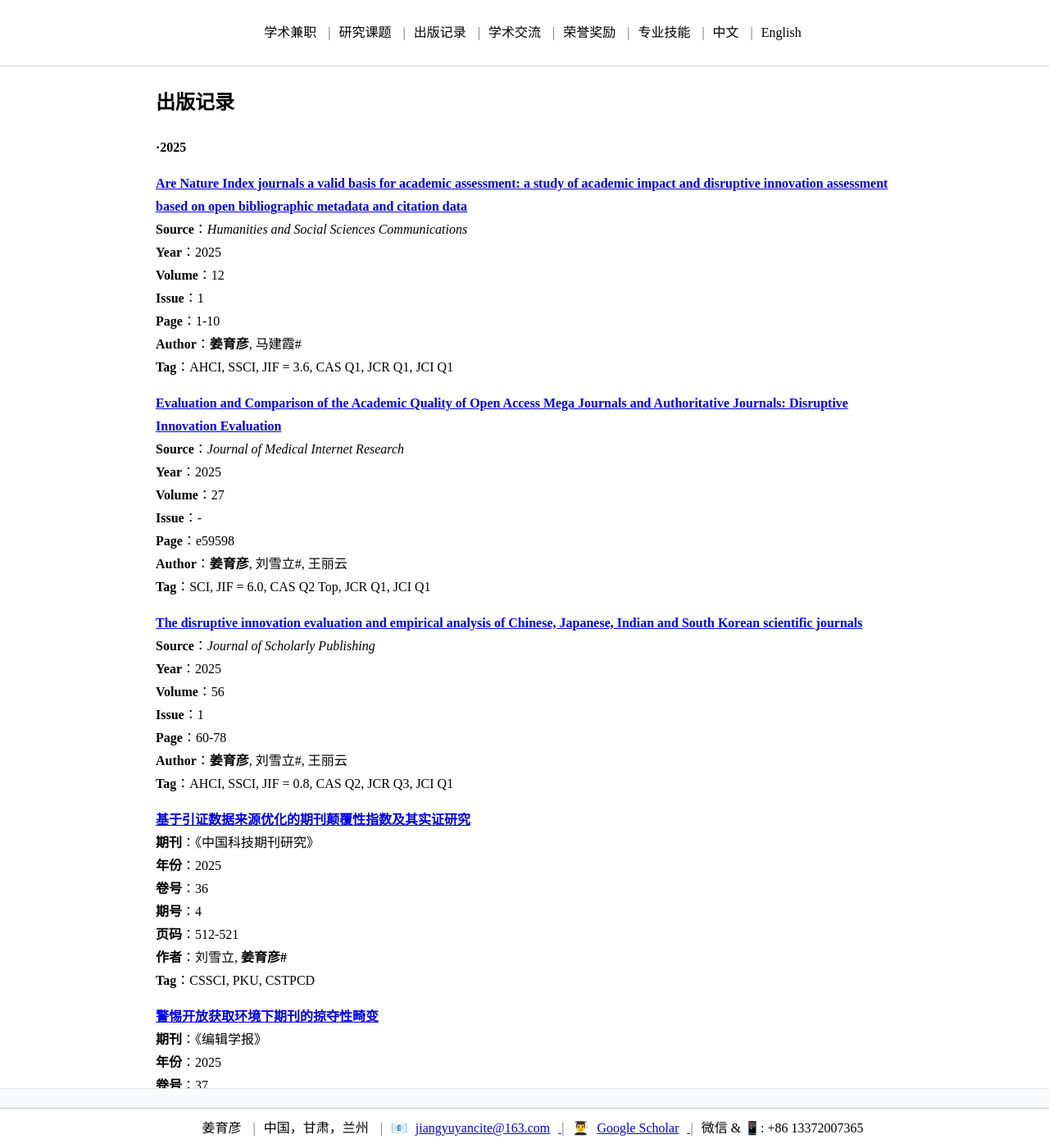
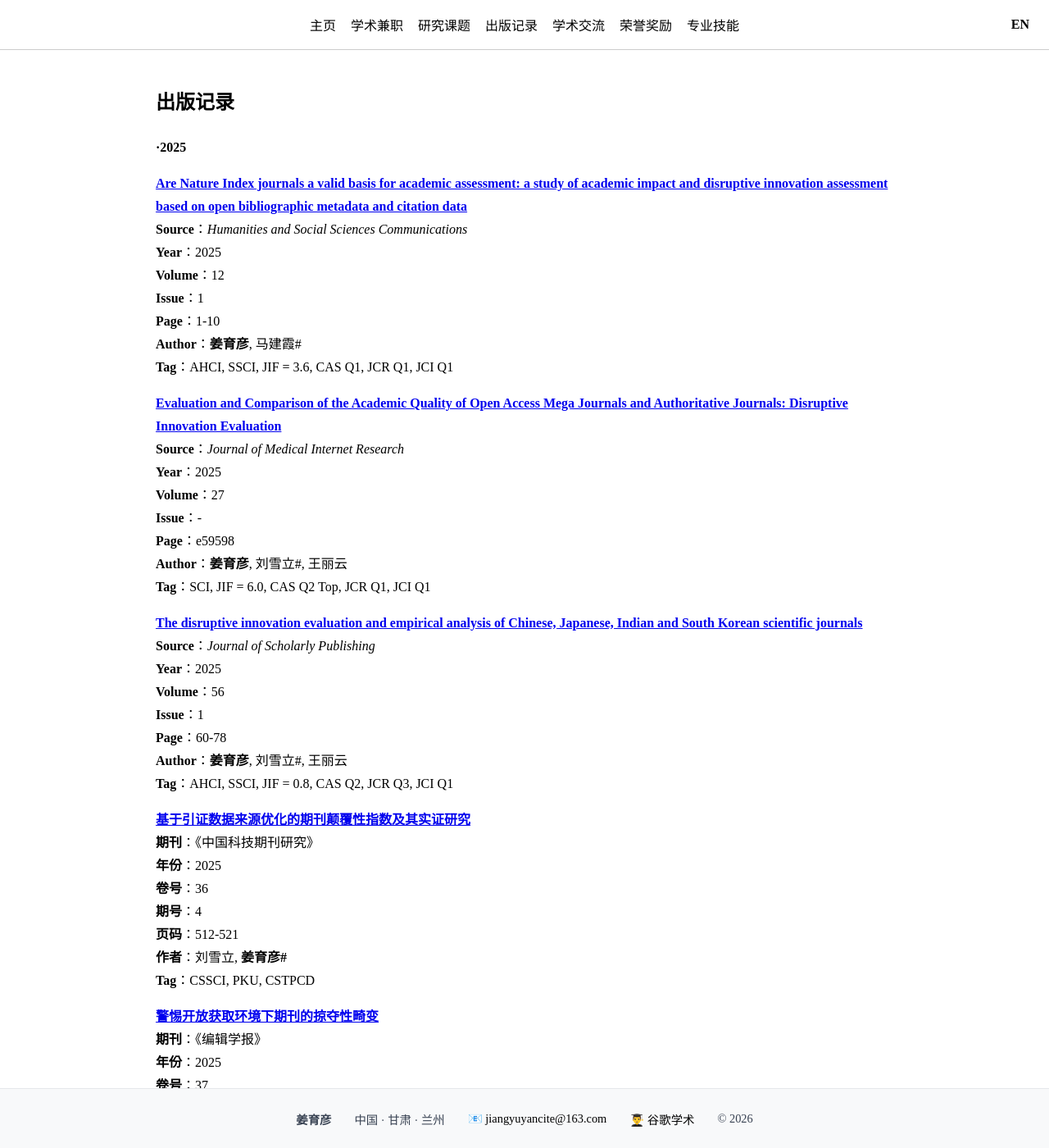
Before and after one commit to jiang-yuyan/Yuyan-Jiang-CV, a Jekyll site: the page built from publication/publication-2025-zh.md, in a window 1280 px wide and 1400 px high. Shown: the whole window at 82% size. Built offline with Jekyll 4.4.1, drawn with Linux system fonts in a browser that asks for light colours; our own code applies the rules of GitHub Pages for plain Markdown files.

Commit message:
Update publication-2025-zh.md

```diff
--- a/publication/publication-2025-zh.md
+++ b/publication/publication-2025-zh.md
@@ -1,122 +1,7 @@
-<style>
-    /* 设置导航栏固定在页面顶部 */
-    .navigation {
-        position: fixed;
-        top: 0;
-        left: 0;
-        width: 100%;
-        background-color: white;
-        z-index: 1000;
-        padding: 10px;
-        border-bottom: 1px solid #ccc;
-        display: flex;
-        justify-content: center;
-        align-items: center;
-        gap: 10px; /* 统一设置元素间距 */
-    }
-
-    /* 添加分隔符样式 */
-    .navigation a:not(:last-child)::after {
-        content: " | ";
-        margin-left: 10px;
-        color: #666;
-    }
-
-    /* 为页面主体添加顶部内边距，避免内容被导航栏遮挡 */
-    body {
-        padding-top: 60px;
-        padding-bottom: 60px;
-    }
-
-    /* 设置底部连接栏固定在页面底部 */
-    .connection {
-        position: fixed;
-        bottom: 0;
-        left: 0;
-        width: 100%;
-        background-color: white;
-        z-index: 1000;
-        padding: 10px;
-        border-top: 1px solid #ccc;
-        display: flex;
-        justify-content: center;
-        align-items: center;
-        gap: 10px; /* 统一设置元素间距 */
-    }
-
-    .connection a:not(:last-child)::after {
-        content: " | ";
-        margin-left: 10px;
-        color: #666;
-    }
-
-    /* 下拉菜单样式 */
-    .dropdown {
-        position: relative;
-        display: inline-block;
-    }
-
-    .dropdown-menu {
-        display: none;
-        position: absolute;
-        background-color: white;
-        min-width: 100px;
-        box-shadow: 0px 8px 16px 0px rgba(0,0,0,0.2);
-        z-index: 1001;
-        border: 1px solid #ccc;
-        top: 100%;
-        left: 0;
-    }
-
-    .dropdown-menu a {
-        color: black;
-        padding: 8px 12px;
-        text-decoration: none;
-        display: block;
-        font-size: 14px;
-    }
-
-    .dropdown-menu a:hover {
-        background-color: #f1f1f1;
-    }
-
-    .dropdown:hover .dropdown-menu {
-        display: block;
-    }
-
-    .dropdown-menu a::after {
-        content: none !important;
-    }
-</style>
-
-<div class="navigation">
-<a href="https://jiang-yuyan.github.io/Yuyan-Jiang-CV/role/roles-zh">学术兼职</a>
-<a href="https://jiang-yuyan.github.io/Yuyan-Jiang-CV/project/projects-zh">研究课题</a>
-<div class="dropdown">
-    <a href="https://jiang-yuyan.github.io/Yuyan-Jiang-CV/publication/publications-zh">出版记录</a>
-    <div class="dropdown-menu">
-        <a href="https://jiang-yuyan.github.io/Yuyan-Jiang-CV/publication/publication-2025-zh">2025</a>
-        <a href="https://jiang-yuyan.github.io/Yuyan-Jiang-CV/publication/publication-2024-zh">2024</a>
-        <a href="https://jiang-yuyan.github.io/Yuyan-Jiang-CV/publication/publication-2023-zh">2023</a>
-        <a href="https://jiang-yuyan.github.io/Yuyan-Jiang-CV/publication/publication-2022-zh">2022</a>
-        <a href="https://jiang-yuyan.github.io/Yuyan-Jiang-CV/publication/publication-2021-zh">2021</a>
-        <a href="https://jiang-yuyan.github.io/Yuyan-Jiang-CV/publication/publication-2020-zh">2020</a>
-    </div>
-</div>
-<a href="https://jiang-yuyan.github.io/Yuyan-Jiang-CV/exchange/exchanges-zh">学术交流</a>
-<a href="https://jiang-yuyan.github.io/Yuyan-Jiang-CV/honour/honours-zh">荣誉奖励</a>
-<a href="https://jiang-yuyan.github.io/Yuyan-Jiang-CV/skill/skills-zh">专业技能</a>
-<a>中文</a>
-<a href="https://jiang-yuyan.github.io/Yuyan-Jiang-CV/publication/publication-2025">English</a>
-</div>
-
-<div id="connection" class="connection">
-    <a>姜育彦</a>
-    <a>中国，甘肃，兰州</a>
-    📧<a href="mailto:jiangyuyancite@163.com">jiangyuyancite@163.com</a>
-    👨‍🎓 <a href="https://scholar.google.com/citations?user=QTCEilEAAAAJ">Google Scholar</a>
-    <a>微信 & 📱: +86 13372007365</a>
-</div>
+---
+layout: default
+title: publication-2025-zh
+---
 
 ## 出版记录
 
```
